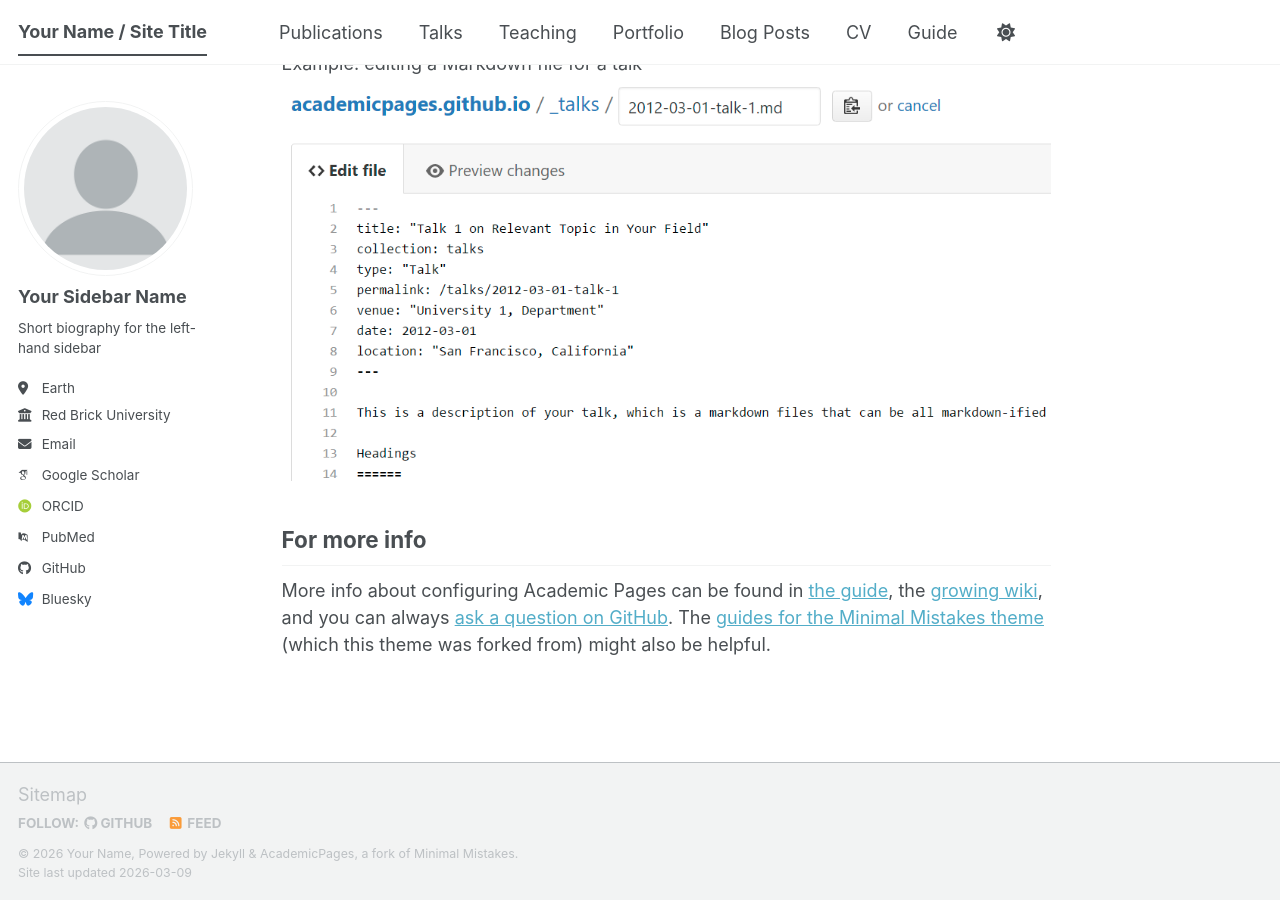
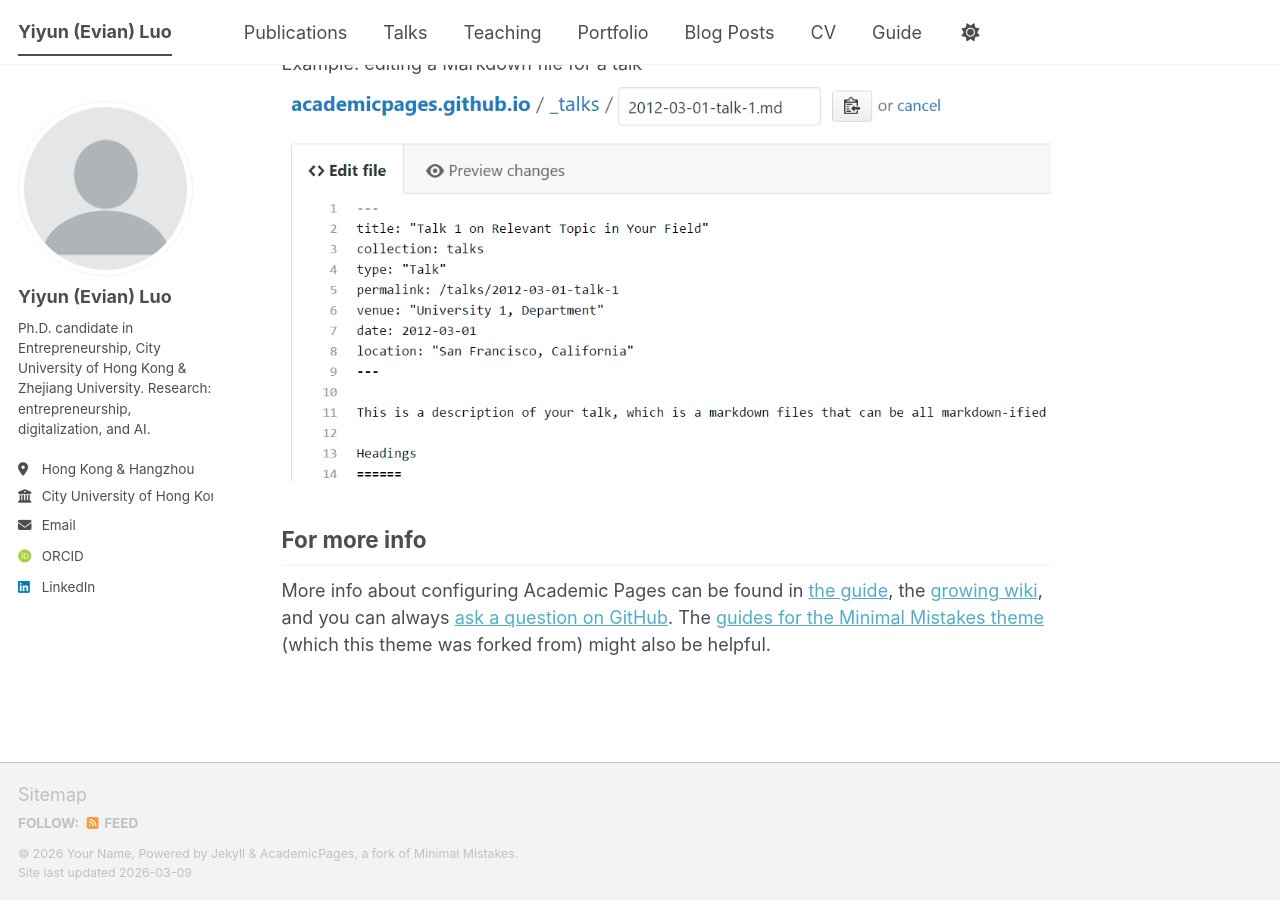
Before and after one commit to EvianLUO/EvianLuo, a Jekyll site: the page built from _pages/about.md, in a window 1280 px wide and 900 px high, scrolled down 2720 px. Built offline with Jekyll 4.4.1, drawn with Linux system fonts in a browser that asks for light colours; some web fonts are replaced; a script bundle is joined from its source files by our own code; library files that are not in the unit come from our copies.

Commit message:
Update _config.yml

```diff
--- a/_config.yml
+++ b/_config.yml
@@ -9,14 +9,14 @@
 # Basic Site Settings
 locale                   : "en-US"
 site_theme               : "default" # The available themes options are "default", "air", "sunrise", "mint", "dirt" and "contrast"
-title                    : "Your Name / Site Title"
+title                    : "Yiyun (Evian) Luo"
 title_separator          : "-"
 name                     : &name "Your Name"
 description              : &description "Your Name's academic portfolio"   # Update this with a general description of your site, this is the default if not overridden by a page
-url                      : https://academicpages.github.io # The base hostname & protocol for your site e.g. "https://[your GitHub username].github.io",
+url                      : https://EvianLuo.github.io # The base hostname & protocol for your site e.g. "https://[your GitHub username].github.io",
                                                            # or if you already have some other page hosted on Github then use "https://[your GitHub username].github.io/[Your Repo Name]"
 baseurl                  : "" # the subpath of your site, e.g. "/blog"
-repository               : "academicpages/academicpages.github.io"
+repository               : "EvianLUO/EvianLuo.github.io"
 
 # Site Author - The following control what appear as part of the author content on the side bar.
 #               If a field is blank the icon and link will not appear, otherwise it will be shown.
@@ -24,24 +24,24 @@ repository               : "academicpages/academicpages.github.io"
 author:
   # Biographic information
   avatar           : "profile.png"
-  name             : "Your Sidebar Name"
+  name             : "Yiyun (Evian) Luo"
   pronouns         : # example: "she/her"
-  bio              : "Short biography for the left-hand sidebar"
-  location         : "Earth"
-  employer         : "Red Brick University"
+  bio              : "Ph.D. candidate in Entrepreneurship, City University of Hong Kong & Zhejiang University. Research: entrepreneurship, digitalization, and AI."
+  location         : "Hong Kong & Hangzhou"
+  employer         : "City University of Hong Kong & Zhejiang University"
   uri              : # URL
-  email            : "none@example.org"
+  email            : "yiyunluo2-c@my.cityu.edu.hk"
 
   # Academic websites
   academia         : # URL
   arxiv            : # URL - Update with the correct link to your profile
-  googlescholar    : "https://scholar.google.com/citations?user=PS_CX0AAAAAJ"
+  googlescholar    : #"https://scholar.google.com/citations?user=PS_CX0AAAAAJ"
   inspire-hep      : # URL
   impactstory      : # URL
   orcid            : "https://orcid.org/yourorcidurl"
   semantic         : # URL
   ssrn             : # URL
-  pubmed           : "https://www.ncbi.nlm.nih.gov/pubmed/?term=john+snow"
+  pubmed           : #"https://www.ncbi.nlm.nih.gov/pubmed/?term=john+snow"
   researchgate     : # URL
   scopus           : # URL
   zotero           : # URL
@@ -51,13 +51,13 @@ author:
   bitbucket        : # Username - Update with your username on the site
   codepen          : # Username
   dribbble         : # Username
-  github           : "academicpages"
+  github           : #"academicpages"
   kaggle           : # Username
   stackoverflow    : # User number or user number and name (i.e., use "1" or "1/jeff-atwood")
 
   # Social media
   artstation       : # Username
-  bluesky          : "bsky.app" # Replace this with you Bluesky username
+  bluesky          : #"bsky.app" # Replace this with you Bluesky username
   facebook         : # Username
   flickr           : # Username
   foursquare       : # Username
@@ -66,7 +66,7 @@ author:
   keybase          : # Username
   instagram        : # Username
   lastfm           : # Username
-  linkedin         : # Username
+  linkedin         : EvianLUO
   mastodon         : # URL
   medium           : # URL
   pinterest        : # Username
```
